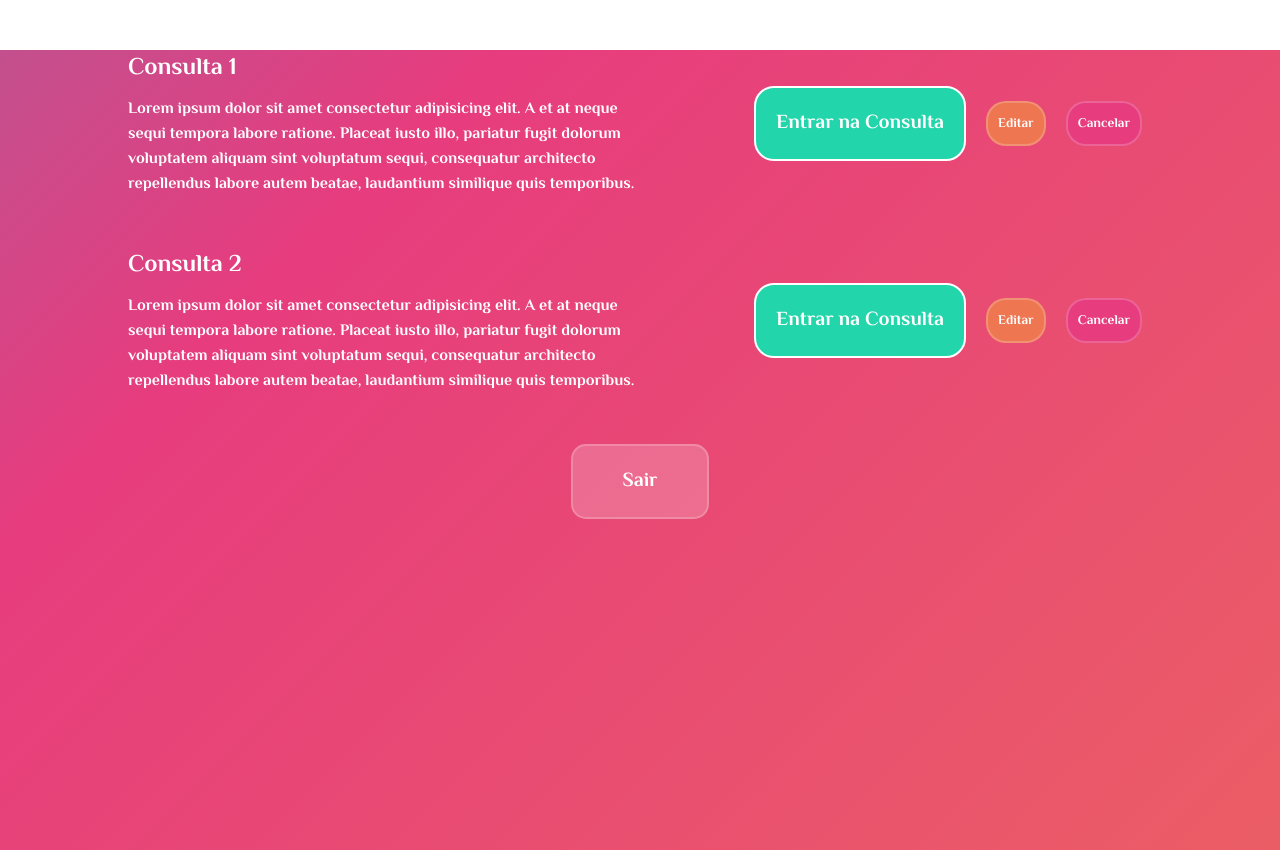
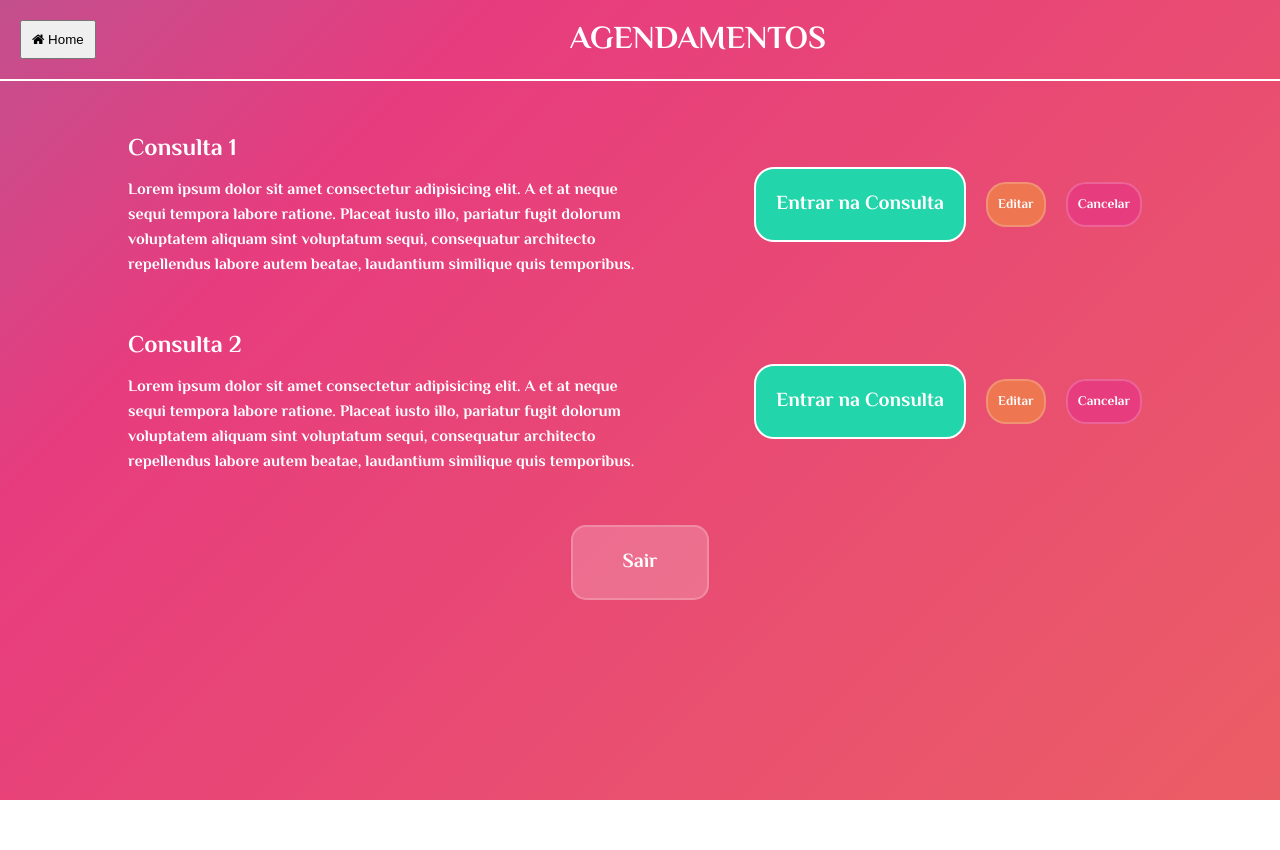
Before and after one commit to HealthMe-Telemed/testefront, a Vue app: page /Agendamentos in a window 1280 px wide. After the commit the page ends 800 px from the top, so only its background shows below. Built offline with nearby package versions, Linux system fonts and the light colour scheme.

Commit message:
Alteracao Telas

```diff
--- a/src/components/Agendamentos.vue
+++ b/src/components/Agendamentos.vue
@@ -1,11 +1,11 @@
 <script setup>
-//import Layout from '.Layout.vue'
+import Layout from './Layout.vue'
 </script>
 
 <template>
 
     <div class="body">
-
+        <Layout></Layout>
         <main>
             <div class="container">
                 <div class="esquerda">
--- a/src/components/Layout.vue
+++ b/src/components/Layout.vue
@@ -1,5 +1,6 @@
 <template>
         <header>
+            <link rel="stylesheet" href="https://cdnjs.cloudflare.com/ajax/libs/font-awesome/4.7.0/css/font-awesome.min.css">
         <button class="home"><i class="fa fa-home"></i> Home</button>
         <h1>AGENDAMENTOS</h1>
     </header>
```
